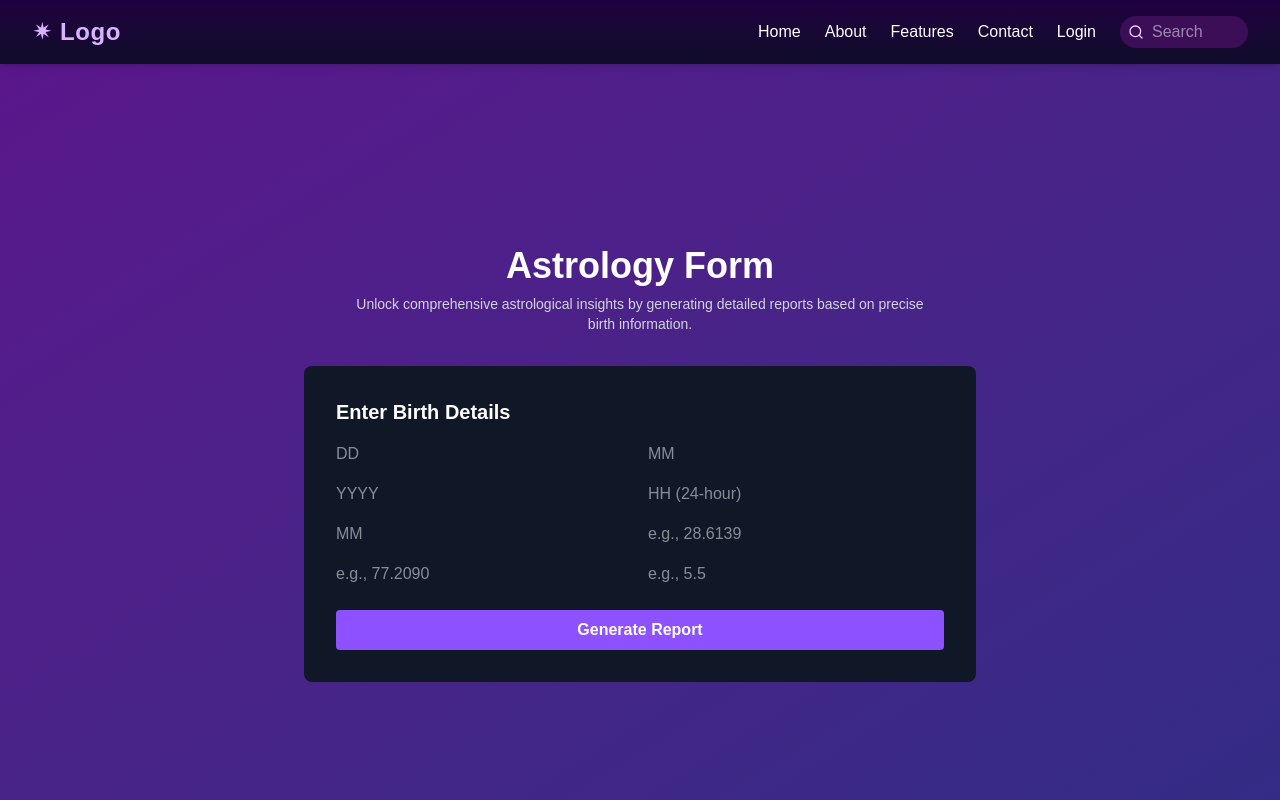
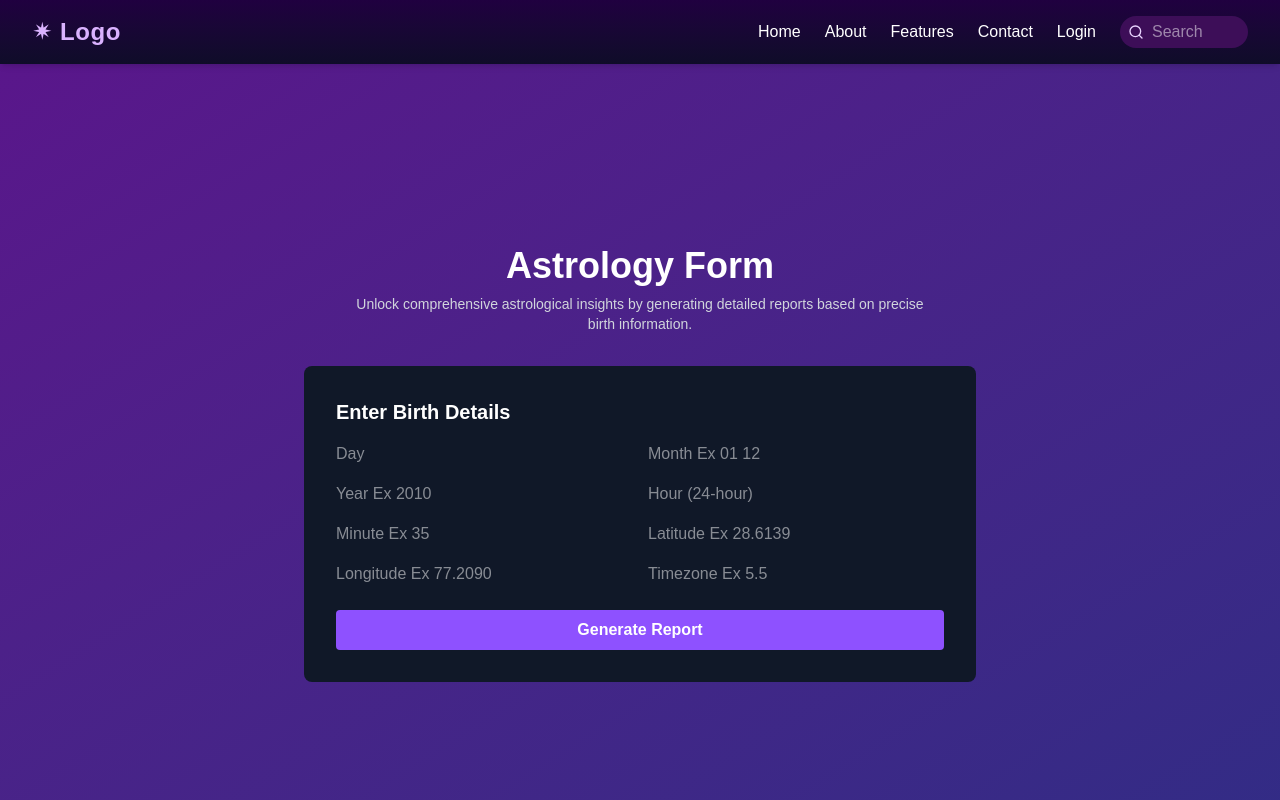
Before and after one commit to blackgrapes/astrology_black_grapes, a Next.js app: page /components/features/form in a window 1280 px wide. Shown: the top 800 px of the page. Built offline with nearby package versions, Linux system fonts and the light colour scheme.

Commit message:
anas commit

```diff
--- a/src/app/components/features/form/page.tsx
+++ b/src/app/components/features/form/page.tsx
@@ -164,21 +164,21 @@ const AstroForm: React.FC<AstroFormProps> = ({ endpoint }) => {
                         <input
                             name="day"
                             required
-                            placeholder="DD"
+                            placeholder="Day "
                             onChange={handleChange}
                             className="input"
                         />
                         <input
                             name="month"
                             required
-                            placeholder="MM"
+                            placeholder="Month 01, 12"
                             onChange={handleChange}
                             className="input"
                         />
                         <input
                             name="year"
                             required
-                            placeholder="YYYY"
+                            placeholder="Year Ex 2003"
                             onChange={handleChange}
                             className="input"
                         />
@@ -212,14 +212,14 @@ const AstroForm: React.FC<AstroFormProps> = ({ endpoint }) => {
                     </div>
                 ) : (
                     <div className="grid grid-cols-1 md:grid-cols-2 gap-4">
-                        <input name="day" required placeholder="DD" onChange={handleChange} className="input" />
-                        <input name="month" required placeholder="MM" onChange={handleChange} className="input" />
-                        <input name="year" required placeholder="YYYY" onChange={handleChange} className="input" />
-                        <input name="hour" required placeholder="HH (24-hour)" onChange={handleChange} className="input" />
-                        <input name="minute" required placeholder="MM" onChange={handleChange} className="input" />
-                        <input name="latitude" required placeholder="e.g., 28.6139" onChange={handleChange} className="input" />
-                        <input name="longitude" required placeholder="e.g., 77.2090" onChange={handleChange} className="input" />
-                        <input name="timezone" required placeholder="e.g., 5.5" onChange={handleChange} className="input" />
+                        <input name="day" required placeholder="Day " onChange={handleChange} className="input" />
+                        <input name="month" required placeholder="Month Ex 01 12" onChange={handleChange} className="input" />
+                        <input name="year" required placeholder="Year Ex 2010" onChange={handleChange} className="input" />
+                        <input name="hour" required placeholder="Hour (24-hour)" onChange={handleChange} className="input" />
+                        <input name="minute" required placeholder="Minute Ex 35" onChange={handleChange} className="input" />
+                        <input name="latitude" required placeholder="Latitude Ex 28.6139" onChange={handleChange} className="input" />
+                        <input name="longitude" required placeholder="Longitude Ex 77.2090" onChange={handleChange} className="input" />
+                        <input name="timezone" required placeholder="Timezone Ex 5.5" onChange={handleChange} className="input" />
                     </div>
                 )}
 
```
